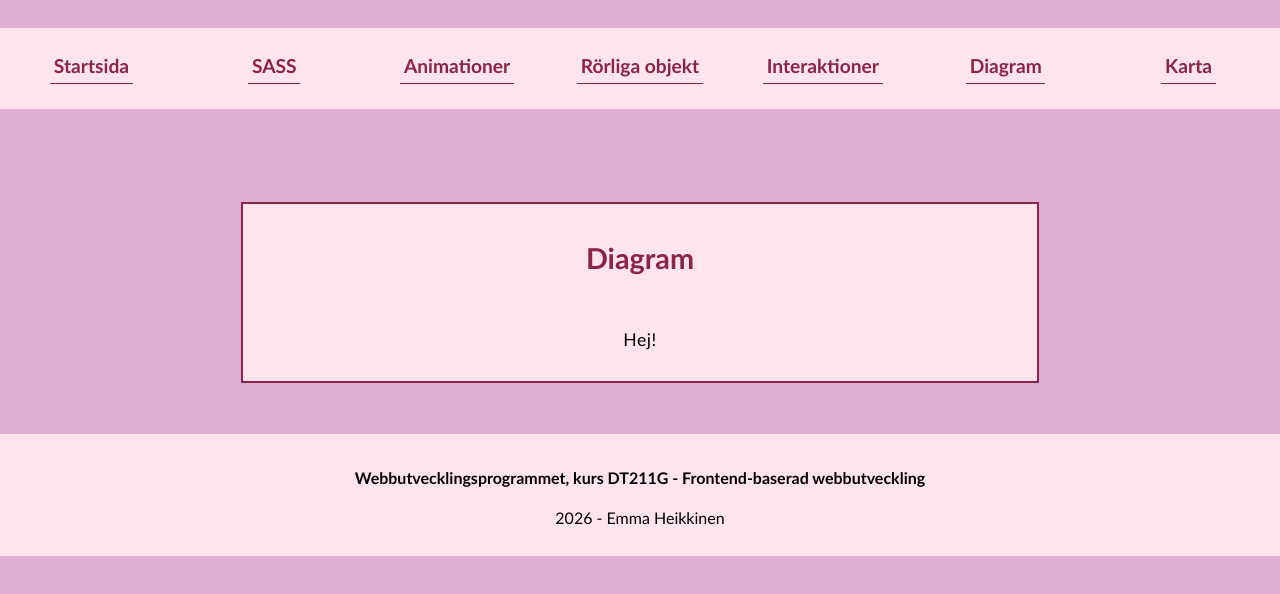
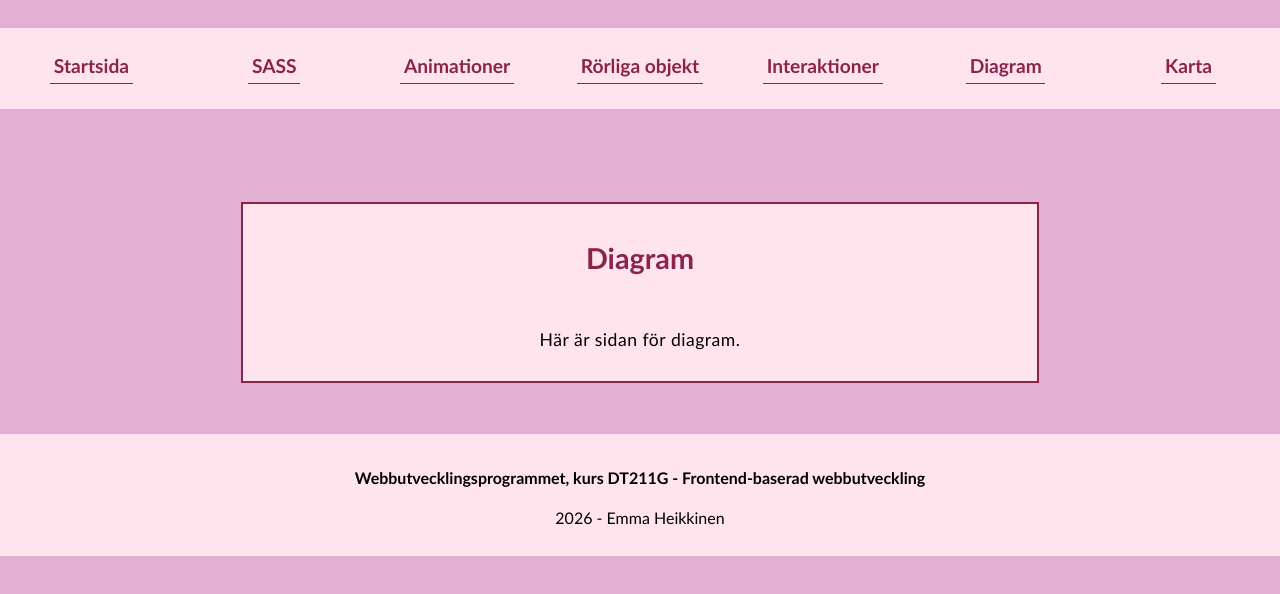
Before and after one commit to emhe2504/Lab5-dt211g, a website built with Vite: page diagram.html in a window 1280 px wide. Shown: the part 106-700 px from the top of the page. Built offline with nearby package versions, Linux system fonts and the light colour scheme.

Commit message:
Uppstart av filer

```diff
--- a/diagram.html
+++ b/diagram.html
@@ -28,7 +28,7 @@
     <main>
       <article id="starttext">
         <h2>Diagram</h2>
-        <p>Hej!</p>
+        <p>Här är sidan för diagram.</p>
       </article>
     </main>
     <footer>
```
Also changed, not shown: src/js/diagram.js (added), src/js/fetch.js (added).
